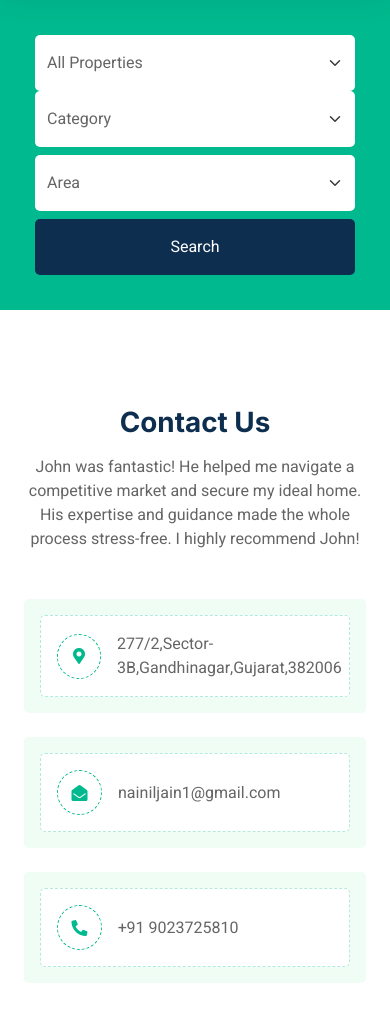
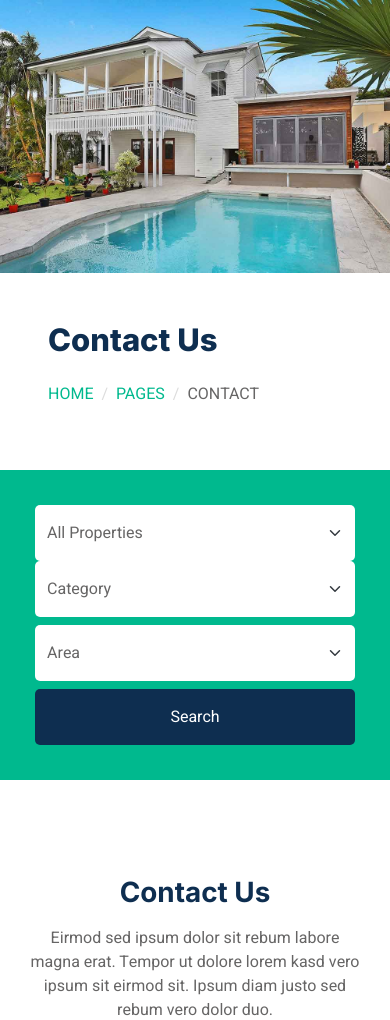
Before and after one commit to Nainiljain/Real-Estate-Price-Prediction-Using-Machine-Learning-and-Django-, a Django app: page /contact.html in a window 390 px wide. Shown: the part 75-1095 px from the top of the page. Run offline with Django 5.2, Linux system fonts and the light colour scheme; parts of the project's set-up code (start-up, migrations or seed data) failed here and were passed over; some libraries are stand-ins or nearby versions; grey boxes are pictures that could not be loaded.

Commit message:
Website Changed and working

```diff
--- a/template/contact.html
+++ b/template/contact.html
@@ -63,6 +63,7 @@
                             <a href="#" class="nav-link dropdown-toggle" data-bs-toggle="dropdown">Pages</a>
                             <div class="dropdown-menu rounded-0 m-0">
                                 <a href="testimonial.html" class="dropdown-item">Testimonial</a>
+                                <a href="404.html" class="dropdown-item">404 Error</a>
                             </div>
                         </div>
                         <a href="contact.html" class="nav-item nav-link active">Contact</a>
@@ -72,6 +73,28 @@
             </nav>
         </div>
         <!-- Navbar End -->
+
+
+        <!-- Header Start -->
+        <div class="container-fluid header bg-white p-0">
+            <div class="row g-0 align-items-center flex-column-reverse flex-md-row">
+                <div class="col-md-6 p-5 mt-lg-5">
+                    <h1 class="display-5 animated fadeIn mb-4">Contact Us</h1>
+                        <nav aria-label="breadcrumb animated fadeIn">
+                        <ol class="breadcrumb text-uppercase">
+                            <li class="breadcrumb-item"><a href="#">Home</a></li>
+                            <li class="breadcrumb-item"><a href="#">Pages</a></li>
+                            <li class="breadcrumb-item text-body active" aria-current="page">Contact</li>
+                        </ol>
+                    </nav>
+                </div>
+                <div class="col-md-6 animated fadeIn">
+                    <img class="img-fluid" src="/static/img/header.jpg" alt="">
+                </div>
+            </div>
+        </div>
+        <!-- Header End -->
+
 
         <!-- Search Start -->
 
@@ -129,7 +152,7 @@
             <div class="container">
                 <div class="text-center mx-auto mb-5 wow fadeInUp" data-wow-delay="0.1s" style="max-width: 600px;">
                     <h1 class="mb-3">Contact Us</h1>
-                    <p>John was fantastic! He helped me navigate a competitive market and secure my ideal home.  His expertise and guidance made the whole process stress-free. I highly recommend John!</p>
+                    <p>Eirmod sed ipsum dolor sit rebum labore magna erat. Tempor ut dolore lorem kasd vero ipsum sit eirmod sit. Ipsum diam justo sed rebum vero dolor duo.</p>
                 </div>
                 <div class="row g-4">
                     <div class="col-12">
@@ -174,7 +197,8 @@
                     </div>
                     <div class="col-md-6">
                         <div class="wow fadeInUp" data-wow-delay="0.5s">
-                            <form onsubmit="sendEmail(); reset(); return false;">
+                            <p class="mb-4">The contact form is currently inactive. Get a functional and working contact form with Ajax & PHP in a few minutes. Just copy and paste the files, add a little code and you're done. <a href="https://htmlcodex.com/contact-form">Download Now</a>.</p>
+                            <form>
                                 <div class="row g-3">
                                     <div class="col-md-6">
                                         <div class="form-floating">
@@ -274,7 +298,7 @@
                 <div class="copyright">
                     <div class="row">
                         <div class="col-md-6 text-center text-md-start mb-3 mb-md-0">
-                            &copy; <a class="border-bottom" href="#">Real estate Price Prediction using machine Learning and Django</a>, All Right Reserved.
+                            &copy; <a class="border-bottom" href="#">Your Site Name</a>, All Right Reserved.
 
 							<!--/*** This template is free as long as you keep the footer author’s credit link/attribution link/backlink. If you'd like to use the template without the footer author’s credit link/attribution link/backlink, you can purchase the Credit Removal License from "https://htmlcodex.com/credit-removal". Thank you for your support. ***/-->
 							Designed By <a class="border-bottom" href="https://htmlcodex.com">HTML Codex</a>
@@ -299,24 +323,7 @@
     </div>
 
     <!-- JavaScript Libraries -->
-    <script src="https://smtpjs.com/v3/smtp.js"></script>
-    <script>
-        function sendEmail(){
-            Email.send({
-                SecureToken: "fbe144b4-2496-4dd1-81bb-158a6cc7710f",
-                To : 'nainiljain1@gmail.com',
-                From : document.getElementById("email").value,
-                Subject : "New Contact Form Enquiry",
-                Body : "Name: "+ document.getElementById("name").value
-                    + "<br> Email: "+ document.getElementById("email").value
-                    + "<br> Phone no: "+ document.getElementById("phone").value
-                    + "<br> Message: "+ document.getElementById("message").value
-            }).then(
-            message => alert("Message Sent Succesfully")
-            );
-        }
-    </script>
-
+    <script src=""></script>
     <script src="https://code.jquery.com/jquery-3.4.1.min.js"></script>
     <script src="https://cdn.jsdelivr.net/npm/bootstrap@5.0.0/dist/js/bootstrap.bundle.min.js"></script>
     <script src="/static/lib/wow/wow.min.js"></script>
```
Also changed, not shown: myappfinal/migrations/0009_alter_property_propertyfromdate_and_more.py.
